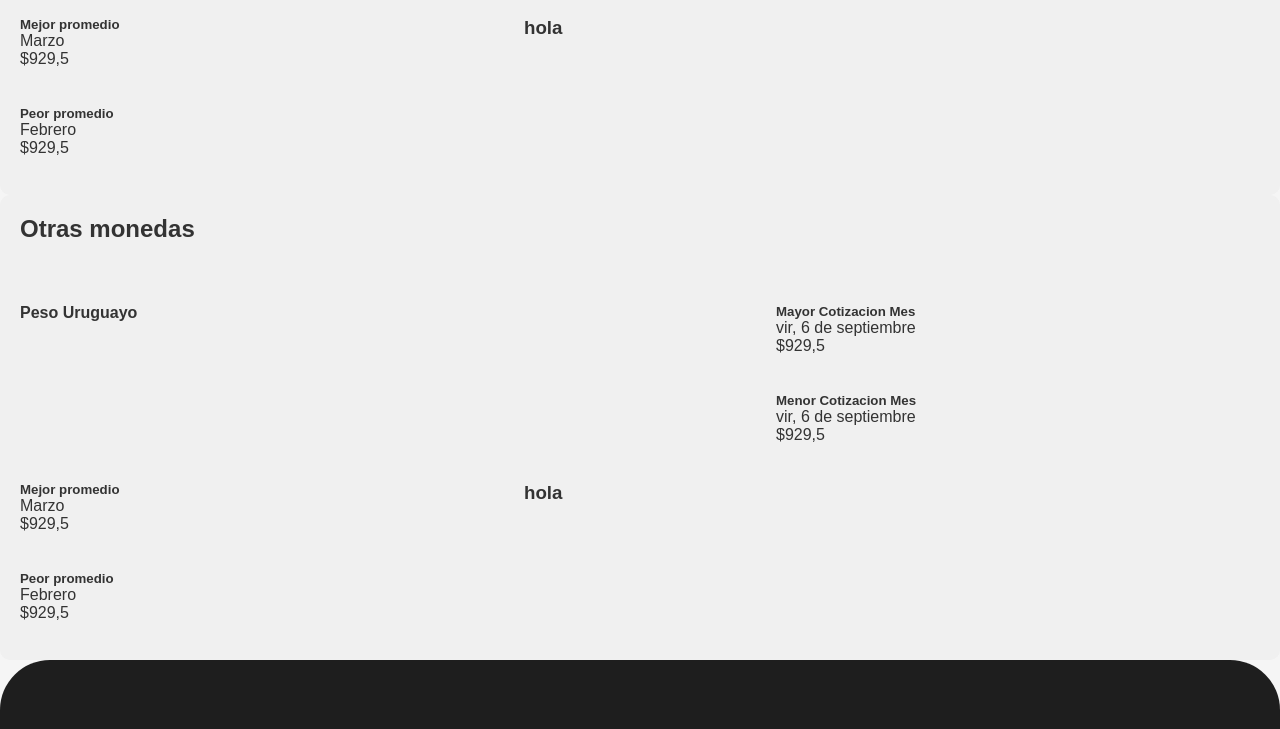
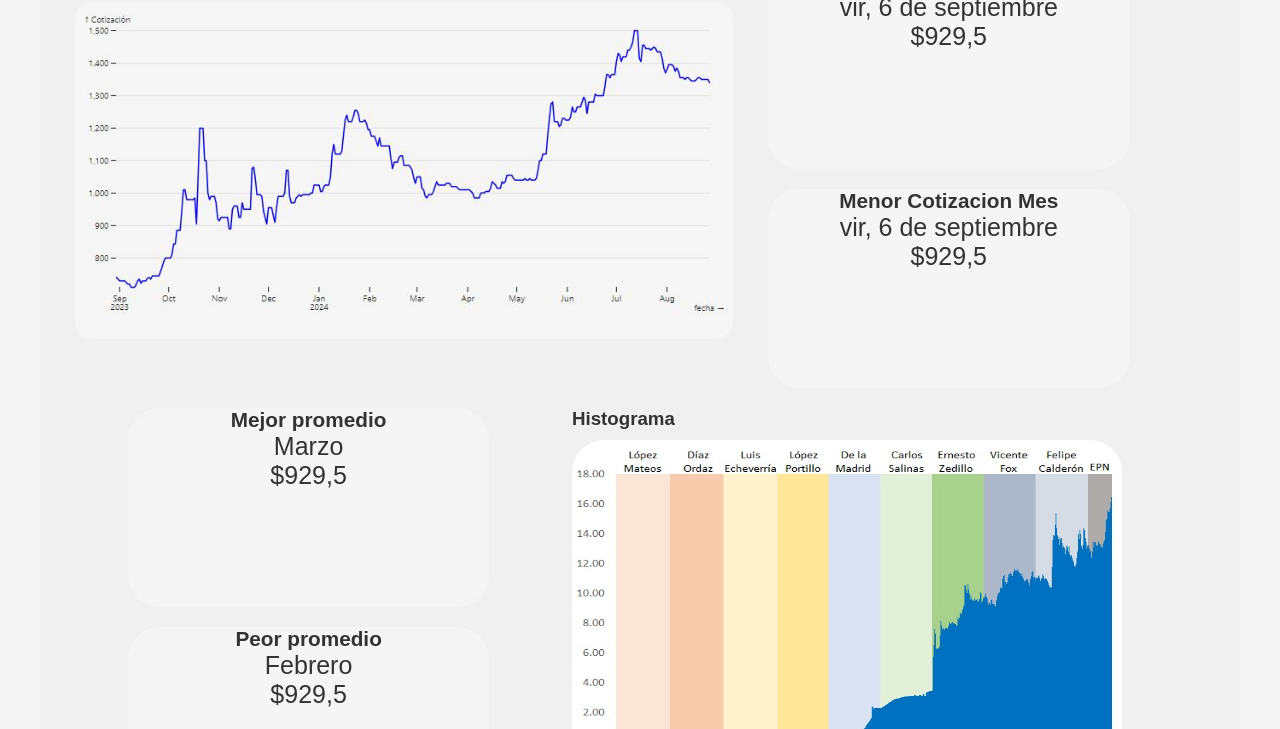
Before and after one commit to FranciscoCuminiLondero/tp-integrador-programacionII, a plain HTML site: page historico.html in a window 1280 px wide. Shown: the part 519-1248 px from the top of the page. Drawn offline with Linux system fonts and the light colour scheme.

```diff
--- a/historico.html
+++ b/historico.html
@@ -26,10 +26,10 @@
     <main>
         <h1 class="historico">HISTORICO</h1>
         <section class="grid">
-            <h1>DOLAR</h1>
+            <h2>DOLAR</h2>
             <div class="grid-tit">
                 <h4>Dolar Oficial</h4>
-                <img src="" alt="">
+                <img src="./images/historico.png" alt="historico">
             </div>
             <div class="grid-may-cot-1">
                 <h5>Mayor Cotizacion Mes</h5>
@@ -56,15 +56,15 @@
                 <img src="" alt="">
             </div>
             <div class="grid-img">
-                <h3>hola</h3>
-                <img src="" alt="">
+                <h3>Histograma</h3>
+                <img src="./images/codigo-barras.jpg" alt="">
             </div>
         </section>
         <section class="grid">
-            <h1>Otras monedas</h1>
+            <h2>OTRAS MONEDAS</h2>
             <div class="grid-tit">
                 <h4>Peso Uruguayo</h4>
-                <img src="" alt="">
+                <img src="./images/historico.png" alt="historico">
             </div>
             <div class="grid-may-cot-1">
                 <h5>Mayor Cotizacion Mes</h5>
@@ -91,8 +91,8 @@
                 <img src="" alt="">
             </div>
             <div class="grid-img">
-                <h3>hola</h3>
-                <img src="" alt="">
+                <h3>Histograma</h3>
+                <img src="./images/codigo-barras.jpg" alt="">
             </div>
         </section>
     </main>
--- a/style.css
+++ b/style.css
@@ -268,10 +268,14 @@
     padding: 20px;
     background-color: #f0f0f0;
     border-radius: 10px;
+    max-width: 1200px;
+    margin: 1em auto;
+    padding: 20px;
 }
 
-.grid h1{
+.grid h2{
     grid-column: 1/6;
+    text-align: center;
 }
 
 .grid-tit{
@@ -279,29 +283,71 @@
     grid-row: 2/4;
 }
 
+.grid-tit img{
+    width: 100%;
+    padding: 15px;
+    border-radius: 2rem;
+}
+
 .grid-may-cot-1{
     grid-column: 4/6;
     grid-row: 2/3;
+    border-radius: 2rem;
+    background-color: var(--background-color);
+    width: 80%;
+    font-size: 25px;
+    text-align: center;
+    margin-right:15%;
 }
 
 .grid-may-cot-2{
     grid-column: 4/6;
     grid-row: 3/4;
+    border-radius: 2rem;
+    background-color: var(--background-color);
+    width: 80%;
+    font-size: 25px;
+    text-align: center;
+    margin-right:15%;
 }
 
 .grid-may-pro{
     grid-column: 1/3;
     grid-row: 4/5;
+    border-radius: 2rem;
+    background-color: var(--background-color);
+    width: 80%;
+    font-size: 25px;
+    text-align: center;
+    margin-left:15%;
 }
 
 .grid-p-pro{
     grid-column: 1/3;
     grid-row: 5/6;
+    border-radius: 2rem;
+    background-color: var(--background-color);
+    width: 80%;
+    font-size: 25px;
+    text-align: center;
+    margin-left:15%;
 }
 
 .grid-img{
     grid-column: 3/6;
     grid-row: 4/6;
+}
+
+.grid-img img{
+    width: 80%;
+    height: 80%;
+    margin-top: 10px;
+    margin-left: 40px;
+    border-radius: 2rem;
+}
+
+.grid-img h3{
+    margin-left: 40px;
 }
 
 /* MEDIA QUERY - ADAPTABILIDAD A DISPOSITIVOS  */
```
Also changed, not shown: images/codigo-barras.jpg (added).
